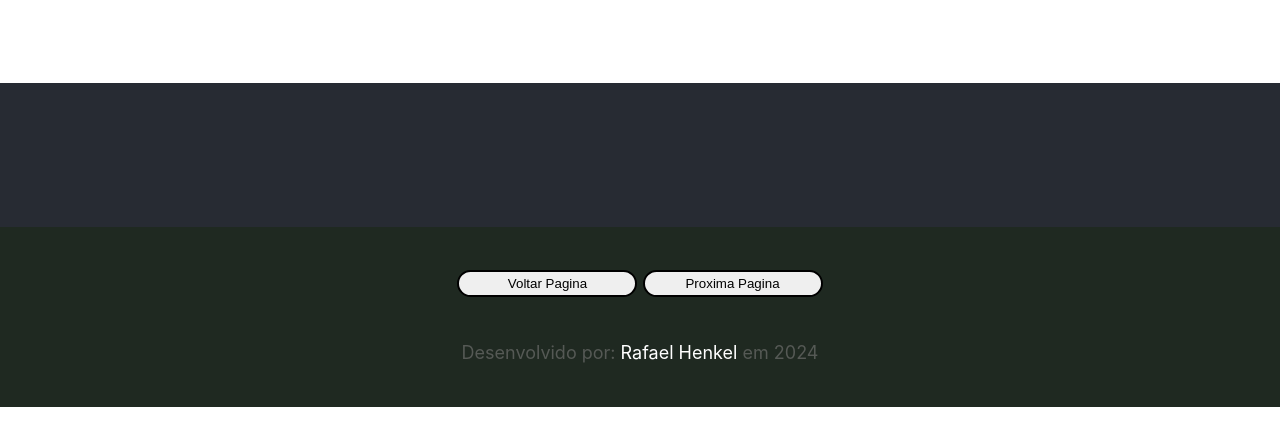
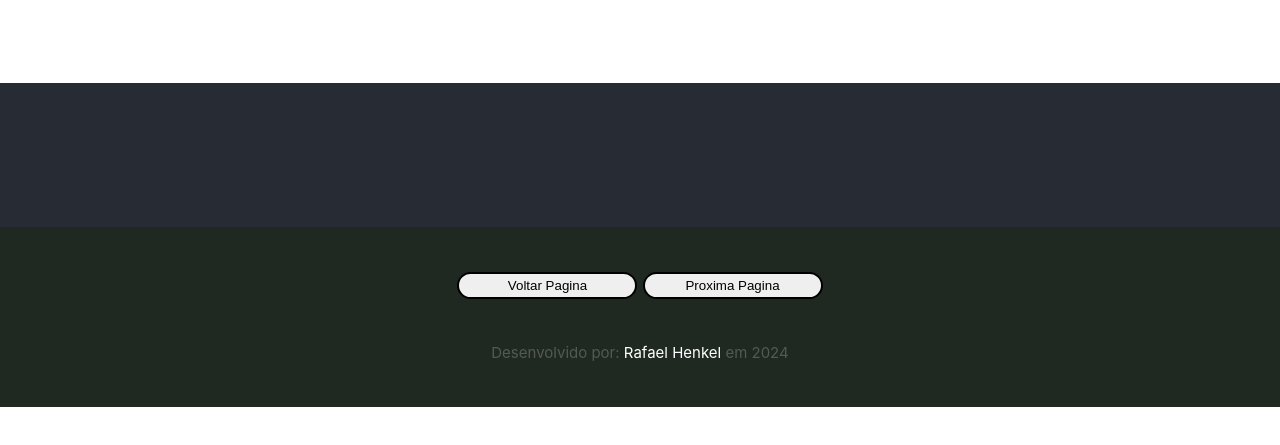
Before and after one commit to RafaelHenkel/Atividade-Final-FrontEnd-ll, a website: page index.html in a window 1280 px wide. Shown: the part 277-722 px from the top of the page. Drawn offline with nearby package versions, Linux system fonts and the light colour scheme; no server answers.

Commit message:
tirar console log

```diff
--- a/index.html
+++ b/index.html
@@ -37,7 +37,7 @@
         <button id="previousPage" onclick="prevButton()">Voltar Pagina</button>
         <button id="nextPage" onclick="nextButton()">Proxima Pagina</button>
       </div>
-      <p>Desenvolvido por: <span>Rafael Henkel</span> em 2024</p>
+      <small>Desenvolvido por: <span>Rafael Henkel</span> em 2024</small>
     </footer>
 
     <script src="https://unpkg.com/axios/dist/axios.min.js"></script>
--- a/scripts.js
+++ b/scripts.js
@@ -11,7 +11,7 @@ const getCharacters = async () => {
     const data = {
       page,
     };
-    console.log(data);
+
     const response = await api.get("/character/", { params: data });
     const limit = response.data.info.pages;
     const characters = response.data.results;
```
